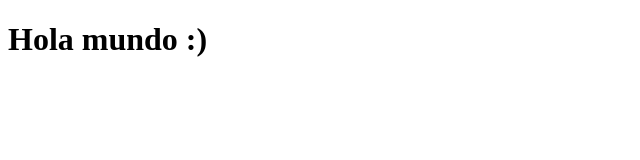
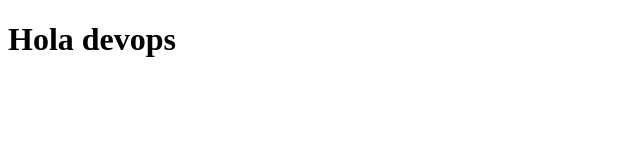
Before and after one commit to APROMASTER/APROMASTER.github.io, a plain HTML site: page index.html in a window 1280 px wide. Shown: the full height of the page, 0-640 px from the left. Drawn offline with Linux system fonts and the light colour scheme.

Commit message:
Actualizando pagina base

```diff
--- a/index.html
+++ b/index.html
@@ -3,9 +3,9 @@
 <head>
     <meta charset="UTF-8">
     <meta name="viewport" content="width=device-width, initial-scale=1.0">
-    <title>Document</title>
+    <title>Pagina base</title>
 </head>
 <body>
-    <h1>Hola mundo :)</h1>
+    <h1>Hola devops</h1>
 </body>
 </html>
```
